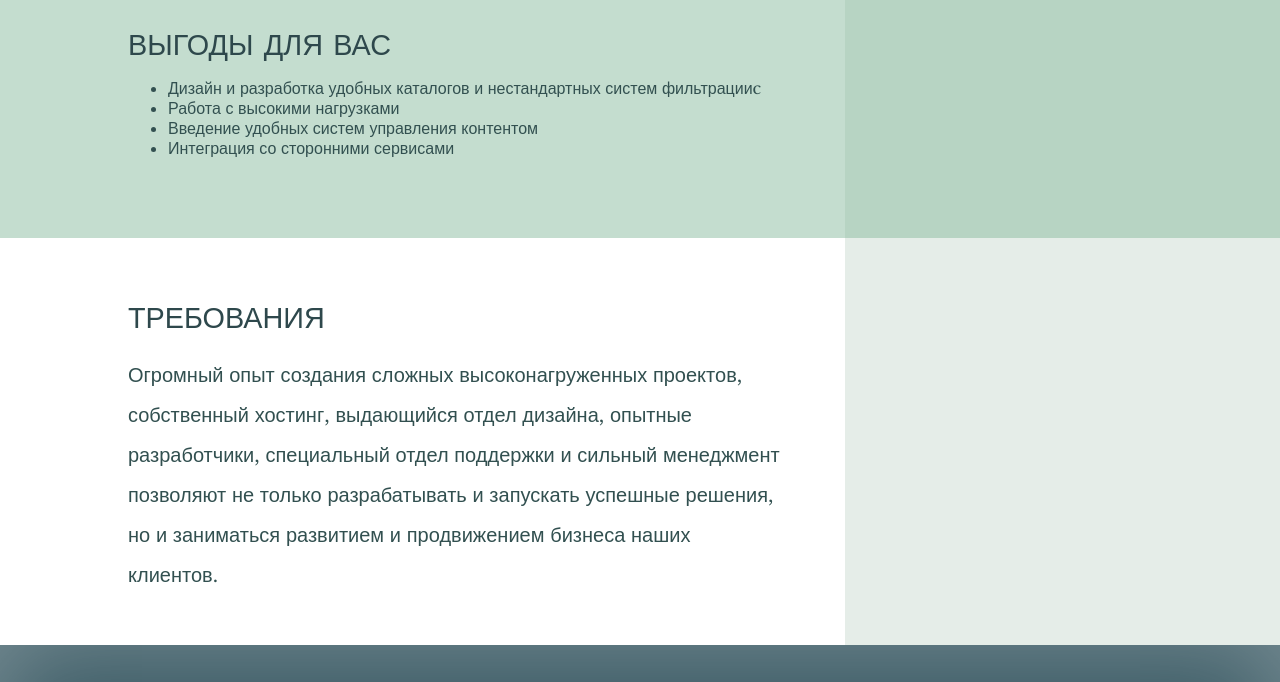
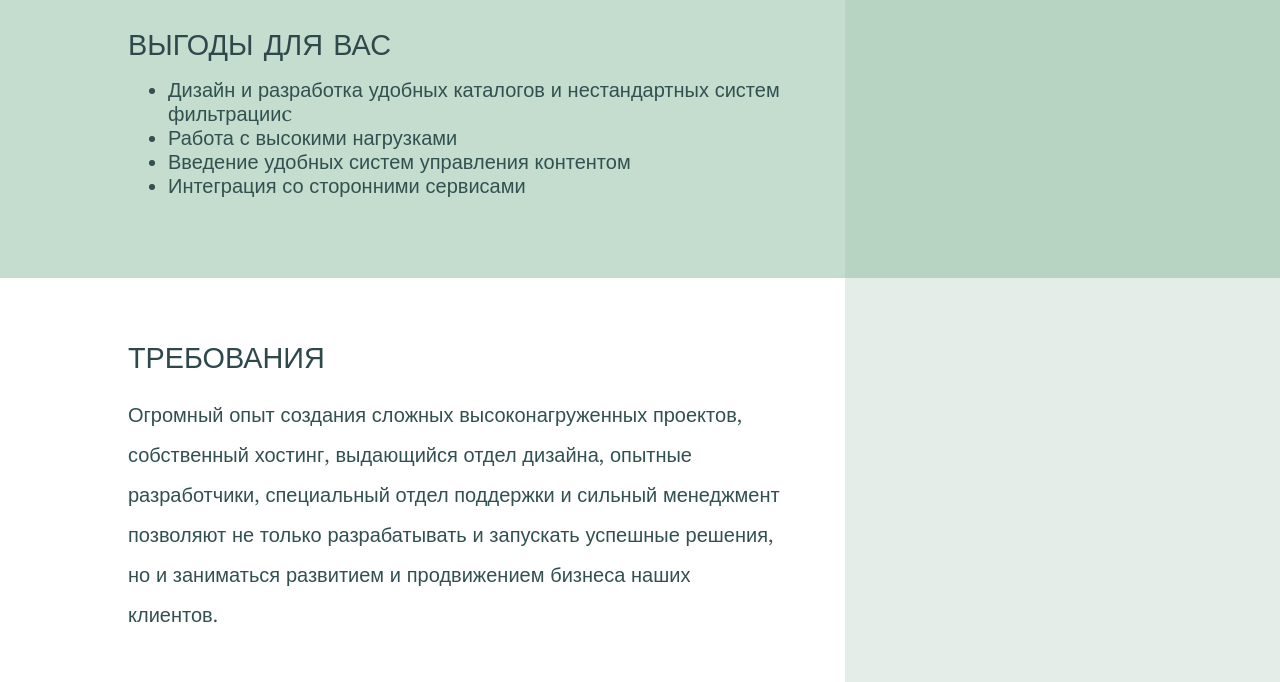
Before and after one commit to KiselevSergey-19/eCrew, a plain HTML site: page index.html in a window 1280 px wide. Shown: the part 1596-2278 px from the top of the page. Drawn offline with nearby package versions, Linux system fonts and the light colour scheme; a web font is replaced by a local one.

Commit message:
Add files via upload

```diff
--- a/index.html
+++ b/index.html
@@ -54,7 +54,7 @@
 
 		<div class="benefits" id="zen-benefits" role="article">
 			<h3>Выгоды для вас</h3>
-			<p> <ul>
+			<p> <ul class="my">
 					<li> Дизайн и разработка удобных каталогов и нестандартных систем фильтрацииc</li>
 					<li>Работа с высокими нагрузками</li>
 					<li>Введение удобных систем управления контентом</li>
--- a/style.css
+++ b/style.css
@@ -934,3 +934,6 @@ footer a::before {
 	font-weight: normal;
 	font-style: normal;
 }
+.my li {
+  font-size: 20px;
+}
```
